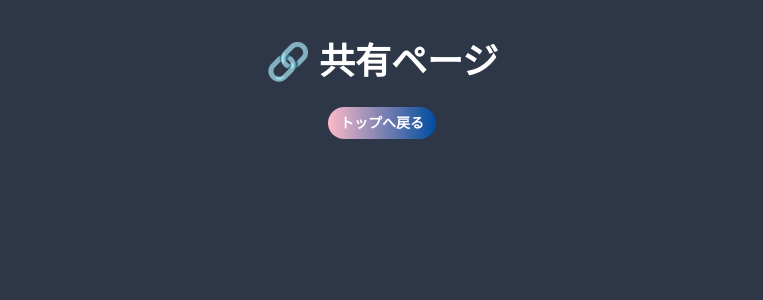
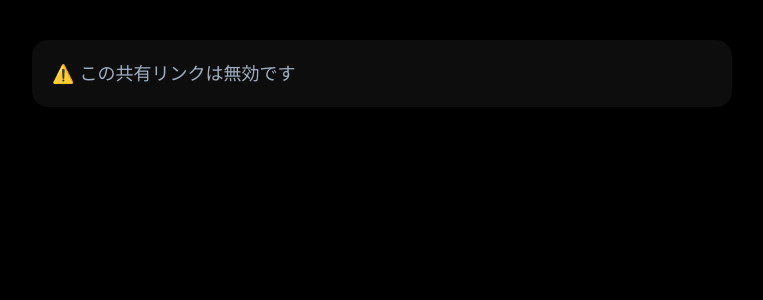
Before and after one commit to kuzyoumike0/milkpop-calendarapp, a React app in the folder frontend/: page /share in a window 1280 px wide. Shown: the top 300 px of the page, without its empty margins (258-1021 px from the left). Built offline with nearby package versions, Linux system fonts and the light colour scheme.

Commit message:
Update SharePage.jsx

```diff
--- a/frontend/src/components/SharePage.jsx
+++ b/frontend/src/components/SharePage.jsx
@@ -1,21 +1,72 @@
+// frontend/src/components/SharePage.jsx
 import React from "react";
-import { Box, Heading, Container, Wrap, WrapItem } from "@chakra-ui/react";
-import ShareButton from "./ShareButton";
+import { useParams } from "react-router-dom";
+import {
+  Box,
+  Card,
+  CardBody,
+  Text,
+  VStack,
+  Badge,
+  List,
+  ListItem,
+} from "@chakra-ui/react";
+
+// 仮データ: 実際はバックエンドAPIから取得する
+const dummyEvents = {
+  "1234-5678": {
+    title: "夏祭り打ち合わせ",
+    dates: ["2025-08-25", "2025-08-26"],
+    timeOption: "夜",
+  },
+  "abcd-efgh": {
+    title: "チーム開発MTG",
+    dates: ["2025-09-01"],
+    timeOption: "昼",
+  },
+};
 
 const SharePage = () => {
+  const { id } = useParams(); // /share/:id の :id を取得
+  const eventData = dummyEvents[id]; // 仮データ参照
+
   return (
-    <Box minH="100vh" bg="gray.700" color="white" py={10}>
-      <Container maxW="container.md" textAlign="center">
-        <Heading mb={6}>🔗 共有ページ</Heading>
+    <Box bg="black" minH="100vh" color="white" py={10} px={6}>
+      <Card maxW="700px" mx="auto" bg="rgba(255,255,255,0.05)" boxShadow="xl" borderRadius="2xl">
+        <CardBody>
+          {eventData ? (
+            <VStack spacing={6}>
+              {/* タイトル */}
+              <Text fontSize="2xl" fontWeight="bold" color="#FDB9C8">
+                {eventData.title}
+              </Text>
 
-        <Wrap spacing={4} justify="center">
-          <WrapItem>
-            <ShareButton to="/" gradient="linear(to-r, #FDB9C8, #004CA0)">
-              トップへ戻る
-            </ShareButton>
-          </WrapItem>
-        </Wrap>
-      </Container>
+              {/* 日程一覧 */}
+              <Box w="100%">
+                <Text fontWeight="bold" mb={2}>選択された日程</Text>
+                <List spacing={2}>
+                  {eventData.dates.map((d, i) => (
+                    <ListItem key={i}>
+                      <Badge colorScheme="pink" mr={2}>日程 {i + 1}</Badge>
+                      {d}
+                    </ListItem>
+                  ))}
+                </List>
+              </Box>
+
+              {/* 時間帯 */}
+              <Box>
+                <Text fontWeight="bold" mb={2}>時間帯</Text>
+                <Badge colorScheme="blue">{eventData.timeOption}</Badge>
+              </Box>
+            </VStack>
+          ) : (
+            <Text fontSize="lg" color="gray.400">
+              ⚠️ この共有リンクは無効です
+            </Text>
+          )}
+        </CardBody>
+      </Card>
     </Box>
   );
 };
```
